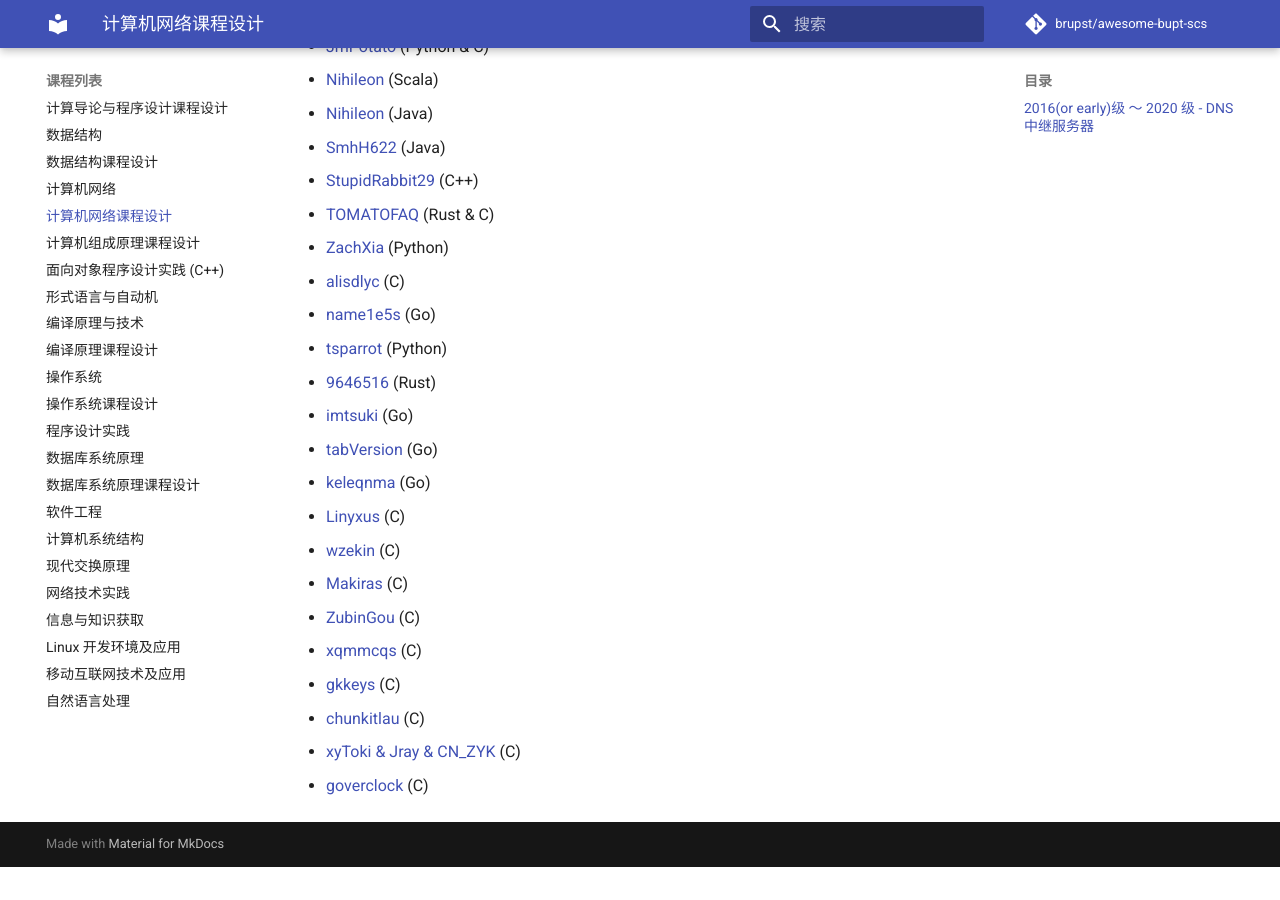
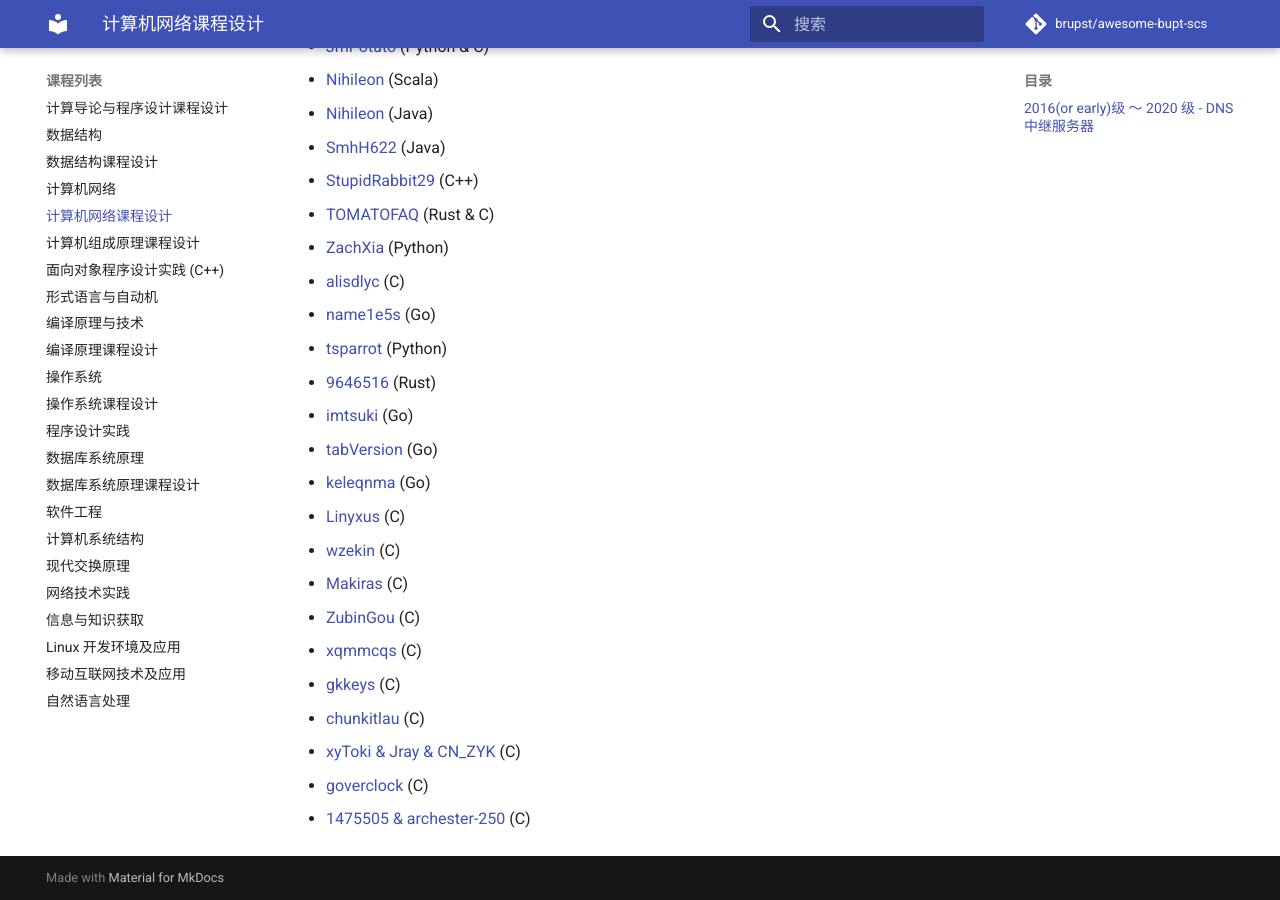
Before and after one commit to brupst/awesome-bupt-scs, an MkDocs documentation site: the page built from projects/Advanced-Labs-in-Computer-Networks.md, in a window 1280 px wide and 900 px high, scrolled down 667 px. Built offline with MkDocs 1.6.1 and Material for MkDocs 9.7.7, drawn with Linux system fonts in a browser that asks for light colours; comment, search, counter and statistics services are not loaded; before the commit the page ends 1534 px from its top, so only the background shows below that.

Commit message:
Update Advanced-Labs-in-Computer-Networks.md

```diff
--- a/projects/Advanced-Labs-in-Computer-Networks.md
+++ b/projects/Advanced-Labs-in-Computer-Networks.md
@@ -38,3 +38,4 @@
 * [chunkitlau](https://github.com/chunkitlau/dns_relay) (C)
 * [xyToki & Jray & CN_ZYK](https://github.com/tokiInBUPT/dnsrd) (C)
 * [goverclock](https://github.com/goverclock/BUPT-Projects-Public/tree/main/dnsrelay) (C)
+* [1475505 & archester-250](https://github.com/1475505/AwesomeDNS) (C)
```
